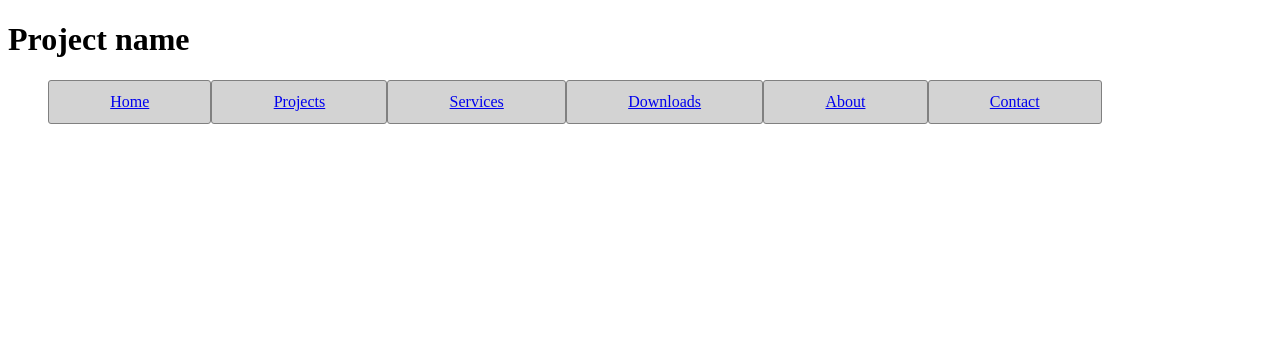
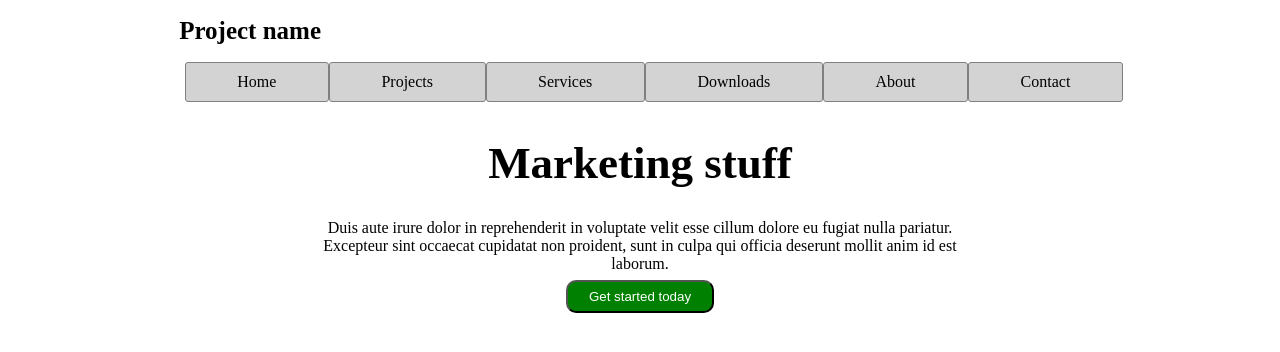
Before and after one commit to ninkakartinka/My-fourth-homework, a plain HTML site: page index.html in a window 1280 px wide. Drawn offline with Linux system fonts and the light colour scheme.

Commit message:
Added some content into site bur dont push (no internet connection)

```diff
--- a/index.html
+++ b/index.html
@@ -5,16 +5,21 @@
 	<link rel="stylesheet" type="text/css" href="./style.css">
 </head>
 <body>
-<h1>Project name</h1>
-<ul class="navigation">
- <li><a href="#">Home</a> </li>
- <li><a href="#">Projects</a></li>
- <li><a href="#">Services</a> </li>
- <li><a href="#">Downloads</a> </li>
- <li><a href="#">About</a></li>
- <li><a href="#">Contact</a></li>
+<h1 class="name">Project name</h1>
+<ul>
+ <li><a class="navigation" href="#">Home</a> </li>
+ <li><a class="navigation" href="#">Projects</a></li>
+ <li><a class="navigation" href="#">Services</a> </li>
+ <li><a class="navigation" href="#">Downloads</a> </li>
+ <li><a class="navigation" href="#">About</a></li>
+ <li><a class="navigation" href="#">Contact</a></li>
 </ul>
-
+<div class="middle">
+	<h1 class="title1">Marketing stuff</h1>
+    Duis aute irure dolor in reprehenderit in voluptate velit esse
+	cillum dolore eu fugiat nulla pariatur. Excepteur sint occaecat cupidatat non
+	proident, sunt in culpa qui officia deserunt mollit anim id est laborum.<br/>
+	<button>Get started today</button>
 </div>
 </body>
 </html>
--- a/style.css
+++ b/style.css
@@ -1,6 +1,11 @@
 body{
-	/*text-align: center;*/
+	margin-left: 5%;
+	margin-right: 5%;
 }
+ul{
+	margin-left: 7%;
+}
+
 li{
 	display: inline;
 	list-style-type: none;
@@ -8,7 +13,41 @@ li{
 	border-radius: 3px;
 	padding: 1% 5% 1% 5%;
 	background: lightgrey;
-	margin-left: 0px;
 	float: left;
 	color: grey;
+	text-align: center;
 }
+
+li:hover{
+	background: darkgrey;
+	text-decoration: none;
+}
+
+a{
+	color: black;
+	text-decoration: none;
+}
+
+.middle{
+	display: block;
+	text-align: center;
+	margin: 20%;
+	margin-top: 8%;
+}
+
+button{
+	margin: 1%;
+	padding: 1% 3% 1% 3%;
+	background: green;
+	border-radius: 10px;
+	color: white;
+}
+
+.name{
+	margin-left: 10%;
+	font-size: 25px;
+}
+
+.title1{
+	font-size: 45px;
+}
```
